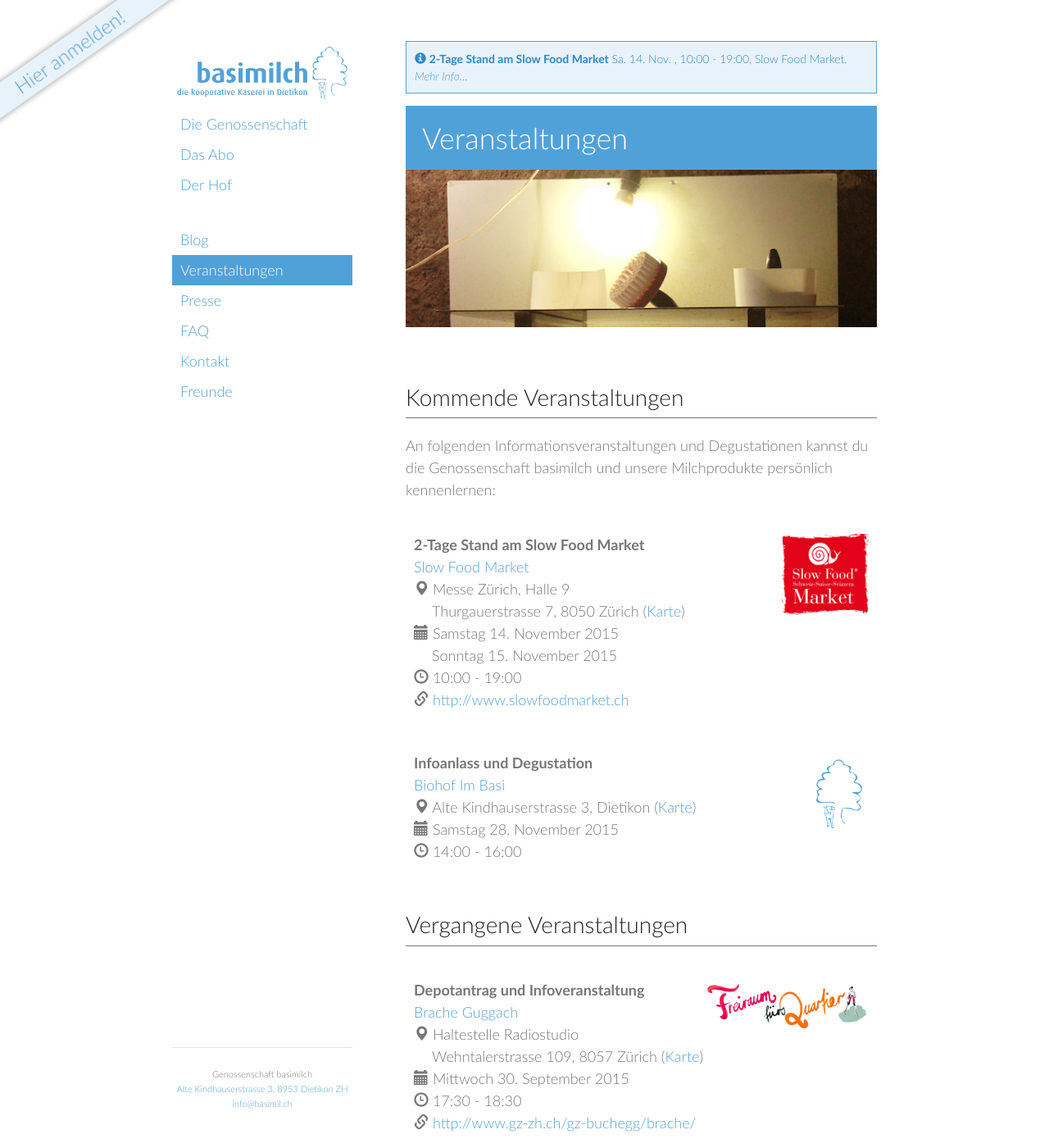
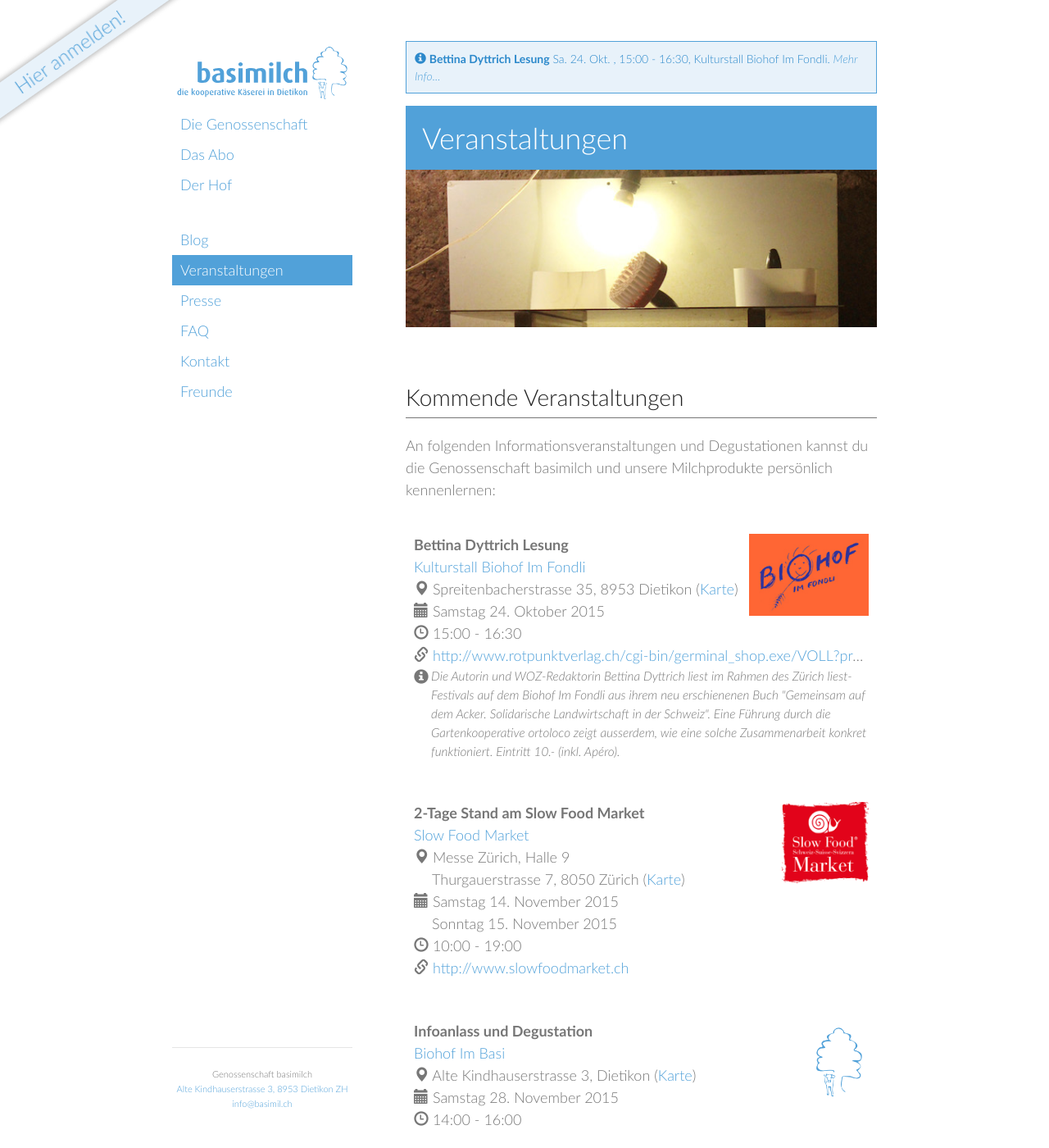
Before and after one commit to vryser/basimilch.github.io, a Jekyll site: the page built from pages/040-veranstaltungen.md, in a window 1280 px wide and 1400 px high. Shown: the whole window at 82% size. Built offline with Jekyll 4.4.1, drawn with Linux system fonts in a browser that asks for light colours.

Commit message:
new: add upcoming event 'Bettinas Lesung'

```diff
--- a/_data/events.yml
+++ b/_data/events.yml
@@ -60,6 +60,24 @@
   map_url:    https://www.google.ch/maps/place/Wehntalerstrasse+109+8057+Zürich+Switzerland
   url:        http://www.gz-zh.ch/gz-buchegg/brache/
 
+- title:      Bettina Dyttrich Lesung
+  type:       extern
+  start:      2015-10-24 15:00:00 +0200
+  end:        2015-10-24 16:30:00 +0200
+  image:      logos/fondlihof_logo.jpg # From http://www.biohof-fondli.ch/Logo_orange_kl.jpg
+  place:      Kulturstall Biohof Im Fondli
+  place_url:  http://www.biohof-fondli.ch/Fondli-Home.html
+  address:    Spreitenbacherstrasse 35, 8953 Dietikon
+  map_url:    https://www.google.ch/maps/place/Spreitenbacherstrasse+35+8953+Dietikon+Switzerland
+  url:        http://www.rotpunktverlag.ch/cgi-bin/germinal_shop.exe/VOLL?prolitnummer=5000667&titel_nummer=5000667&titel_id=5000667&caller=rotpunkt
+  info: >
+    Die Autorin und WOZ-Redaktorin Bettina Dyttrich liest im Rahmen
+    des Zürich liest-Festivals auf dem Biohof Im Fondli aus ihrem neu
+    erschienenen Buch "Gemeinsam auf dem Acker. Solidarische
+    Landwirtschaft in der Schweiz". Eine Führung durch die
+    Gartenkooperative ortoloco zeigt ausserdem, wie eine solche
+    Zusammenarbeit konkret funktioniert. Eintritt 10.- (inkl. Apéro).
+
 - title:      2-Tage Stand am Slow Food Market
   start:      2015-11-14 10:00:00 +0200
   end:        2015-11-15 19:00:00 +0200
--- a/_includes/event-list.html
+++ b/_includes/event-list.html
@@ -59,6 +59,12 @@
         <a href="{{event.url}}" target="_blank">{{event.url}}</a><br>
       </div>
     {% endif %}
+    {% if event.info %}
+      <div class="event-info">
+        <span class="glyphicon glyphicon-info-sign"></span>
+        <div class="event-info-text">{{event.info}}</div>
+      </div>
+    {% endif %}
   </div>
 {% endfor %}
 {% unless events_found %}
--- a/css/custom.scss
+++ b/css/custom.scss
@@ -700,6 +700,19 @@ body .banner-label {
       left: 22px;
     }
   }
+  .event-link {
+    overflow: hidden;
+    text-overflow: ellipsis;
+    white-space: nowrap;
+  }
+  .event-info {
+    .event-info-text {
+      padding-left: 21px;
+      margin-top: -27px;
+      font-size: 0.85em;
+      font-style: italic;
+    }
+  }
 }
 
 .next-event-alert {
```
Also changed, not shown: images/logos/fondlihof_logo.jpg (added).
